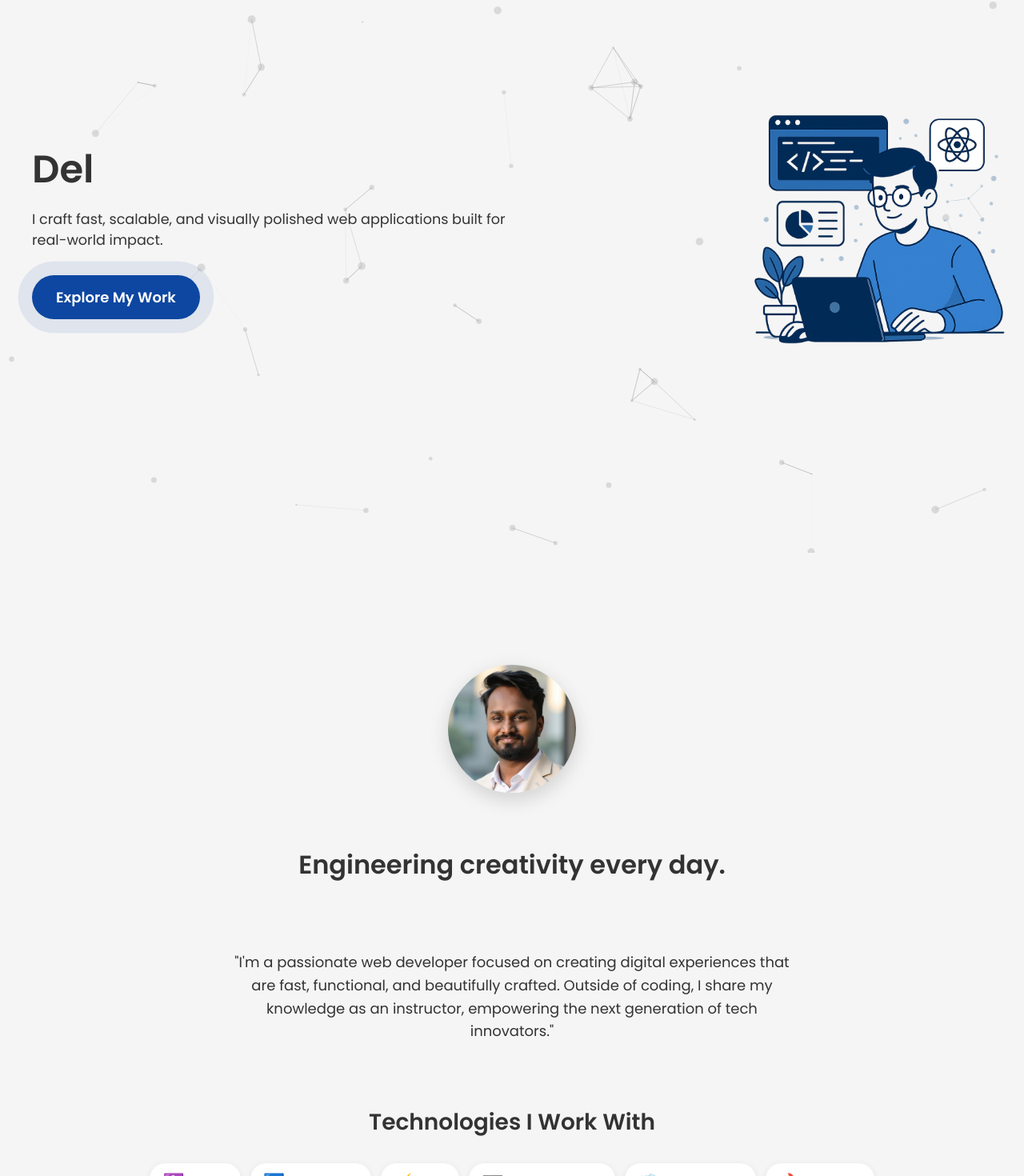
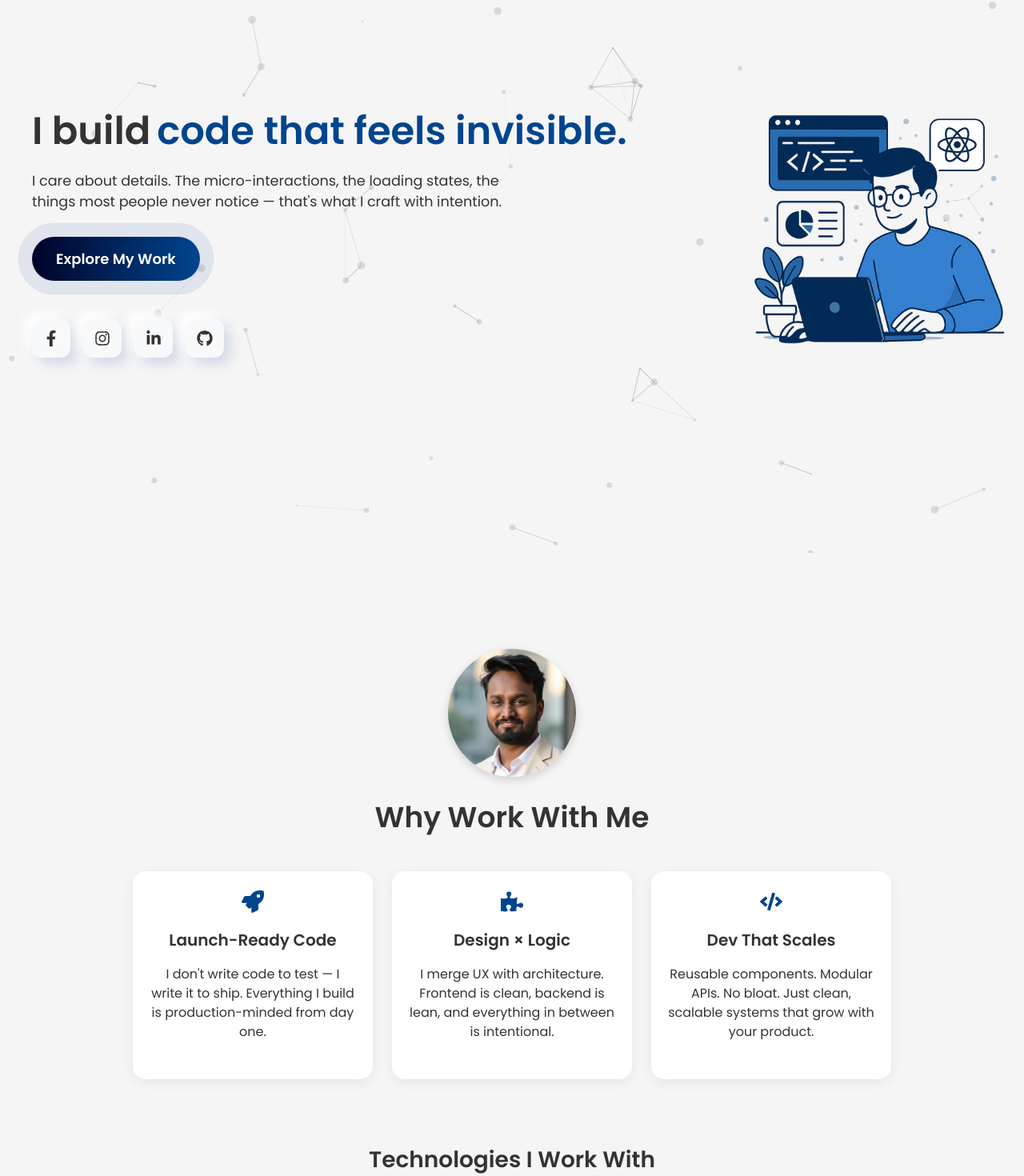
Before and after one commit to whyte-fanggg/portfolio, a React (Vite) app: page / in a window 1280 px wide. Shown: the part 109-1579 px from the top of the page at 80% size. Built offline with nearby package versions, Linux system fonts and the light colour scheme.

Commit message:
🚀 Final Hero + Social Icons polished and integrated

```diff
--- a/src/components/AboutHeader.tsx
+++ b/src/components/AboutHeader.tsx
@@ -5,78 +5,61 @@ function AboutHeader() {
   const [currentText, setCurrentText] = useState(0)
 
   const texts = [
-    {
-      id: "h1",
-      text: "Hi, I'm Stephen.",
-      tag: "h1",
-    },
-    {
-      id: "h2",
-      text: "Engineering creativity every day.",
-      tag: "h2",
-    },
+    { id: "1", text: "Hi, I'm Stephen." },
+    { id: "2", text: "I build with purpose." },
+    { id: "3", text: "Engineering creativity daily." },
   ]
 
   useEffect(() => {
     const interval = setInterval(() => {
       setCurrentText((prev) => (prev + 1) % texts.length)
     }, 4000)
-
     return () => clearInterval(interval)
   }, [texts.length])
 
   return (
     <div
       style={{
-        minHeight: "140px",
         width: "100%",
+        padding: "40px 20px",
+        textAlign: "center",
+        display: "flex",
+        flexDirection: "column",
+        alignItems: "center",
+        gap: "20px",
+      }}
+    >
+
+
+      {/* Rotating Text */}
+      <div
+        style={{
+          height: "50px", // Fixed height for stability
           display: "flex",
           justifyContent: "center",
           alignItems: "center",
-        position: "relative",
           overflow: "hidden",
-        textAlign: "center",
         }}
       >
         <AnimatePresence mode="wait">
-        <motion.div
+          <motion.h2
             key={texts[currentText].id}
-          initial={{ opacity: 0, y: 20 }}
+            initial={{ opacity: 0, y: 10 }}
             animate={{ opacity: 1, y: 0 }}
-          exit={{ opacity: 0, y: -20 }}
-          transition={{ duration: 0.8 }}
+            exit={{ opacity: 0, y: -10 }}
+            transition={{ duration: 0.5 }}
             style={{
-            position: "absolute",
-            width: "100%",
-            display: "flex",
-            justifyContent: "center",
-          }}
-        >
-          {texts[currentText].tag === "h1" ? (
-            <h1
-              style={{
-                fontSize: "clamp(32px, 5vw, 42px)",
+              fontSize: "clamp(20px, 4vw, 28px)",
               fontWeight: 700,
               margin: 0,
+              whiteSpace: "nowrap",
               color: "var(--text-color)",
             }}
           >
             {texts[currentText].text}
-            </h1>
-          ) : (
-            <h2
-              style={{
-                fontSize: "clamp(24px, 4vw, 32px)",
-                fontWeight: 700,
-                margin: 0,
-                color: "var(--text-color)",
-              }}
-            >
-              {texts[currentText].text}
-            </h2>
-          )}
-        </motion.div>
+          </motion.h2>
         </AnimatePresence>
+      </div>
     </div>
   )
 }
--- a/src/components/Hero.tsx
+++ b/src/components/Hero.tsx
@@ -1,7 +1,13 @@
 import { motion } from "framer-motion"
+import {
+  FaFacebookF,
+  FaGithub,
+  FaInstagram,
+  FaLinkedinIn,
+} from "react-icons/fa"
 import Typewriter from "../components/Typewriter"
 import ParticlesBackground from "../components/ParticlesBackground"
-import heroImage from "../assets/hero-image.png" // Update path if needed
+import heroImage from "../assets/hero-image.png"
 
 function Hero() {
   return (
@@ -27,20 +33,23 @@ function Hero() {
           animate={{ opacity: 1, y: 0 }}
           transition={{ duration: 1 }}
           style={{
-            fontSize: "clamp(1.8rem, 4vw, 3rem)", // 👇 reduced font size
+            fontSize: "clamp(1.8rem, 4vw, 3rem)",
             fontWeight: 800,
             textAlign: "left",
             marginBottom: "20px",
             lineHeight: 1.2,
           }}
         >
-          <Typewriter
-            texts={[
-              "Building Seamless Web Experiences.",
-              "Delivering Speed, Style, and Precision.",
-              "Turning Ideas into Scalable Products.",
-            ]}
-          />
+          <div style={{ display: "flex", gap: "8px", flexWrap: "wrap" }}>
+            <span style={{ fontWeight: 700 }}>I build</span>
+            <Typewriter
+              texts={[
+                "tools that solve real problems.",
+                "UI that gets out of the way.",
+                "code that feels invisible.",
+              ]}
+            />
+          </div>
         </motion.div>
 
         <motion.p
@@ -56,10 +65,11 @@ function Hero() {
             textAlign: "left",
           }}
         >
-          I craft fast, scalable, and visually polished web applications built
-          for real-world impact.
+          I care about details. The micro-interactions, the loading states, the
+          things most people never notice — that's what I craft with intention.
         </motion.p>
 
+        {/* CTA */}
         <motion.a
           href="#projects"
           initial={{ opacity: 0 }}
@@ -67,7 +77,8 @@ function Hero() {
           transition={{ duration: 2, delay: 1 }}
           style={{
             padding: "14px 30px",
-            backgroundColor: "var(--primary-color)",
+            background:
+              "linear-gradient(90deg, hsla(236, 100%, 8%, 1) 0%, hsla(211, 100%, 28%, 1) 100%)",
             color: "white",
             borderRadius: "50px",
             fontWeight: 600,
@@ -92,6 +103,76 @@ function Hero() {
         >
           Explore My Work
         </motion.a>
+
+        {/* Social Icons */}
+        <motion.div
+          initial={{ opacity: 0, y: 10 }}
+          animate={{ opacity: 1, y: 0 }}
+          transition={{ duration: 1.2, delay: 1.4 }}
+          style={{
+            display: "flex",
+            gap: "16px",
+            marginTop: "48px",
+          }}
+        >
+          {[
+            {
+              icon: FaFacebookF,
+              url: "https://facebook.com/stephenfrancis.dev",
+              gradient: "linear-gradient(45deg, #0e5bb5, #2c72df)", // Facebook blue
+            },
+            {
+              icon: FaInstagram,
+              url: "https://instagram.com/stephenfrancis.dev",
+              gradient:
+                "linear-gradient(45deg, #feda75, #fa7e1e, #d62976, #962fbf, #4f5bd5)", // Instagram multicolor
+            },
+            {
+              icon: FaLinkedinIn,
+              url: "https://www.linkedin.com/in/stephenchintalapudi-dev/",
+              gradient: "linear-gradient(45deg, #00497a, #006fa6)", // LinkedIn blue
+            },
+            {
+              icon: FaGithub,
+              url: "https://github.com/whyte-fanggg",
+              gradient: "linear-gradient(45deg, #161b22, #4c4177)", // GitHub dark
+            },
+          ].map(({ icon: Icon, url, gradient }, i) => (
+            <a
+              key={i}
+              href={url}
+              target="_blank"
+              rel="noopener noreferrer"
+              style={{
+                width: "48px",
+                height: "48px",
+                borderRadius: "12px",
+                display: "flex",
+                alignItems: "center",
+                justifyContent: "center",
+                background: "#f8f9fb",
+                color: "#333",
+                fontSize: "20px",
+                boxShadow: "8px 8px 16px #d1d9e6, -8px -8px 16px #ffffff",
+                transition: "all 0.3s ease-in-out",
+              }}
+              onMouseEnter={(e) => {
+                e.currentTarget.style.background = gradient
+                e.currentTarget.style.color = "white"
+                e.currentTarget.style.boxShadow =
+                  "inset 4px 4px 10px rgba(0,0,0,0.1), inset -4px -4px 10px rgba(255,255,255,0.2)"
+              }}
+              onMouseLeave={(e) => {
+                e.currentTarget.style.background = "#f8f9fb"
+                e.currentTarget.style.color = "#333"
+                e.currentTarget.style.boxShadow =
+                  "8px 8px 16px #d1d9e6, -8px -8px 16px #ffffff"
+              }}
+            >
+              <Icon />
+            </a>
+          ))}
+        </motion.div>
       </div>
 
       {/* Right 30% */}
--- a/src/components/Navbar.tsx
+++ b/src/components/Navbar.tsx
@@ -52,7 +52,7 @@ function Navbar() {
           style={{ height: "32px", width: "32px", borderRadius: "50%" }}
         />
         <span style={{ color: "#0d47a1", fontWeight: 600, fontSize: "18px" }}>
-          stegadgets
+          Stephen Francis
         </span>
       </a>
 
--- a/src/components/ProjectsSection.tsx
+++ b/src/components/ProjectsSection.tsx
@@ -128,7 +128,7 @@ function ProjectsSection() {
       {/* Section Title */}
       <h1
         style={{
-          fontSize: "clamp(32px, 6vw, 48px)",
+          fontSize: "clamp(32px, 6vw, 36px)",
           fontWeight: 700,
           textAlign: "center",
           marginBottom: "40px",
@@ -255,7 +255,7 @@ function ProjectsSection() {
                 position: "absolute",
                 bottom: "20px",
                 right: "30px",
-                backgroundColor: "var(--primary-color)",
+                background: "linear-gradient(90deg, hsla(236, 100%, 8%, 1) 0%, hsla(211, 100%, 28%, 1) 100%)",
                 color: "white",
                 padding: "12px 24px",
                 borderRadius: "50px",
--- a/src/components/Typewriter.tsx
+++ b/src/components/Typewriter.tsx
@@ -29,14 +29,23 @@ function Typewriter({ texts }: Props) {
         setSubIndex((prev) => prev + (reverse ? -1 : 1))
         setText(texts[index].substring(0, subIndex))
       },
-      reverse ? 40 : 100
+      reverse ? 20 : 20
     )
 
     return () => clearTimeout(timeout)
   }, [subIndex, index, reverse, texts])
 
   return (
-    <span style={{ display: "inline-block", minWidth: "220px" }}>{text}</span>
+    <span
+      style={{
+        display: "inline-block",
+        minWidth: "200px",
+        color: "var(--primary-color)",
+        fontWeight: 700,
+      }}
+    >
+      {text}
+    </span>
   )
 }
 
--- /dev/null
+++ b/src/components/WhyMe.tsx
@@ -0,0 +1,86 @@
+import { motion } from "framer-motion"
+import { FaRocket, FaCode, FaPuzzlePiece } from "react-icons/fa"
+
+const cards = [
+  {
+    icon: <FaRocket size={28} />,
+    title: "Launch-Ready Code",
+    desc: "I don't write code to test — I write it to ship. Everything I build is production-minded from day one.",
+  },
+  {
+    icon: <FaPuzzlePiece size={28} />,
+    title: "Design × Logic",
+    desc: "I merge UX with architecture. Frontend is clean, backend is lean, and everything in between is intentional.",
+  },
+  {
+    icon: <FaCode size={28} />,
+    title: "Dev That Scales",
+    desc: "Reusable components. Modular APIs. No bloat. Just clean, scalable systems that grow with your product.",
+  },
+]
+
+function WhyMe() {
+  return (
+    <div style={{ width: "100%" }}>
+      <h2
+        style={{
+          fontSize: "clamp(28px, 5vw, 36px)",
+          fontWeight: 700,
+          marginBottom: "40px",
+          color: "var(--text-color)",
+          textAlign: "center",
+        }}
+      >
+        Why Work With Me
+      </h2>
+
+      <div
+        style={{
+          display: "flex",
+          flexWrap: "wrap",
+          justifyContent: "center",
+          gap: "24px",
+        }}
+      >
+        {cards.map((card, i) => (
+          <motion.div
+            key={i}
+            initial={{ opacity: 0, y: 30 }}
+            whileInView={{ opacity: 1, y: 0 }}
+            transition={{ duration: 0.5, delay: i * 0.2 }}
+            viewport={{ once: true }}
+            style={{
+              width: "300px",
+              minHeight: "260px",
+              background: "var(--card-bg)",
+              color: "var(--text-color)",
+              padding: "24px 20px",
+              borderRadius: "16px",
+              boxShadow: "0 4px 16px rgba(0,0,0,0.06)",
+              textAlign: "center",
+              flexShrink: 0, // ✅ prevents squeezing on small screens
+            }}
+          >
+            <div
+              style={{ marginBottom: "12px", color: "var(--primary-color)" }}
+            >
+              {card.icon}
+            </div>
+            <h3
+              style={{
+                fontSize: "20px",
+                fontWeight: 600,
+                marginBottom: "12px",
+              }}
+            >
+              {card.title}
+            </h3>
+            <p style={{ fontSize: "16px", lineHeight: 1.5 }}>{card.desc}</p>
+          </motion.div>
+        ))}
+      </div>
+    </div>
+  )
+}
+
+export default WhyMe
--- a/src/pages/About.tsx
+++ b/src/pages/About.tsx
@@ -1,84 +1,76 @@
 import { motion } from "framer-motion"
-import me from "../assets/me.jpg"
 import TechStack from "../components/TechStack"
-import AboutHeader from "../components/AboutHeader"
-// import Typewriter from "../components/Typewriter"
+import WhyMe from "../components/WhyMe"
 
 function About() {
   return (
     <div
       style={{
-        maxWidth: "1000px",
-        margin: "auto",
-        padding: "60px 20px",
+        maxWidth: "1200px", // tighter container for better readability
+        margin: "0 auto",
+        padding: "40px 20px",
         display: "flex",
         flexDirection: "column",
         alignItems: "center",
-        gap: "60px",
+        gap: "80px", // more breathing space between sections
         textAlign: "center",
       }}
     >
-      {/* Profile Section */}
+      {/* Profile + Why Me Section */}
       <motion.div
-        initial={{ opacity: 0, y: 50 }}
+        initial={{ opacity: 0, y: 40 }}
         whileInView={{ opacity: 1, y: 0 }}
-        transition={{ duration: 0.8 }}
+        transition={{ duration: 0.6 }}
         viewport={{ once: true }}
         style={{
           display: "flex",
           flexDirection: "column",
           alignItems: "center",
-          gap: "20px",
+          gap: "24px",
         }}
       >
         <img
-          src={me}
+          src="/src/assets/me.jpg"
           alt="Stephen Francis"
           style={{
             width: "160px",
             height: "160px",
             borderRadius: "50%",
             objectFit: "cover",
-            boxShadow: "0 8px 24px rgba(0, 0, 0, 0.15)",
+            boxShadow: "0 4px 12px rgba(0, 0, 0, 0.15)",
           }}
         />
-        <AboutHeader/>
-
-        <p style={{ fontSize: "18px", lineHeight: 1.6, maxWidth: "700px" }}>
-          "I'm a passionate web developer focused on creating digital
-          experiences that are fast, functional, and beautifully crafted.
-          Outside of coding, I share my knowledge as an instructor, empowering
-          the next generation of tech innovators."
-        </p>
+        <WhyMe />
       </motion.div>
 
-      {/* Tech Stack Section */}
+      {/* Tech Stack */}
       <motion.div
-        initial={{ opacity: 0, y: 50 }}
+        initial={{ opacity: 0, y: 40 }}
         whileInView={{ opacity: 1, y: 0 }}
-        transition={{ duration: 0.8, delay: 0.2 }}
+        transition={{ duration: 0.6, delay: 0.2 }}
         viewport={{ once: true }}
         style={{ width: "100%" }}
       >
         <TechStack />
       </motion.div>
 
-      {/* Quote Section */}
+      {/* Mission Quote */}
       <motion.div
-        initial={{ opacity: 0, y: 50 }}
+        initial={{ opacity: 0, y: 40 }}
         whileInView={{ opacity: 1, y: 0 }}
-        transition={{ duration: 0.8, delay: 0.4 }}
+        transition={{ duration: 0.6, delay: 0.3 }}
         viewport={{ once: true }}
         style={{
-          background: "linear-gradient(135deg, #1a1a1a, #4e54c8)",
+          background:
+            "linear-gradient(90deg, hsla(236, 100%, 8%, 1) 0%, hsla(211, 100%, 28%, 1) 100%)",
           color: "white",
-          padding: "30px 20px",
+          padding: "32px 24px",
           borderRadius: "16px",
-          maxWidth: "700px",
           fontSize: "20px",
           fontWeight: 600,
-          lineHeight: 1.5,
-          boxShadow: "0 6px 20px rgba(0,0,0,0.2)",
+          lineHeight: 1.6,
+          maxWidth: "720px",
+          boxShadow: "0 8px 24px rgba(0,0,0,0.2)",
         }}
       >
         "Great web applications are built at the intersection of creativity,
--- a/src/pages/Contact.tsx
+++ b/src/pages/Contact.tsx
@@ -1,8 +1,58 @@
-import { useState, useRef } from "react"
-import { FaGithub, FaLinkedin } from "react-icons/fa"
+import { useState, useRef, useEffect } from "react"
+import { FaArrowUp } from "react-icons/fa"
 import emailjs from "@emailjs/browser"
 import { toast } from "react-toastify"
 import { motion } from "framer-motion"
+
+function ScrollToTopButton() {
+  const [isVisible, setIsVisible] = useState(false)
+
+  useEffect(() => {
+    const toggleVisibility = () => {
+      setIsVisible(window.scrollY > 300)
+    }
+    window.addEventListener("scroll", toggleVisibility)
+    return () => window.removeEventListener("scroll", toggleVisibility)
+  }, [])
+
+  const scrollToTop = () => {
+    window.scrollTo({ top: 0, behavior: "smooth" })
+  }
+
+  return (
+    isVisible && (
+      <button
+        onClick={scrollToTop}
+        aria-label="Scroll to top"
+        style={{
+          position: "fixed",
+          bottom: "30px",
+          right: "30px",
+          width: "56px",
+          height: "56px",
+          borderRadius: "9999px",
+          border: "none",
+          background: "white",
+          color: "#0d47a1",
+          boxShadow: "0 6px 18px rgba(0,0,0,0.15)",
+          cursor: "pointer",
+          transition: "all 0.3s ease-in-out",
+        }}
+        onMouseEnter={(e) => {
+          e.currentTarget.style.background =
+            "linear-gradient(90deg, hsla(236, 100%, 8%, 1) 0%, hsla(211, 100%, 28%, 1) 100%)"
+          e.currentTarget.style.color = "white"
+        }}
+        onMouseLeave={(e) => {
+          e.currentTarget.style.background = "white"
+          e.currentTarget.style.color = "#0d47a1"
+        }}
+      >
+        <FaArrowUp />
+      </button>
+    )
+  )
+}
 
 function Contact() {
   const formRef = useRef<HTMLFormElement>(null)
@@ -66,22 +116,7 @@ function Contact() {
         </motion.button>
       </form>
 
-      <div className="contact-socials">
-        <a
-          href="https://www.linkedin.com/in/stephenchintalapudi-dev/"
-          target="_blank"
-          rel="noopener noreferrer"
-        >
-          <FaLinkedin />
-        </a>
-        <a
-          href="https://github.com/whyte-fanggg"
-          target="_blank"
-          rel="noopener noreferrer"
-        >
-          <FaGithub />
-        </a>
-      </div>
+      <ScrollToTopButton />
     </section>
   )
 }
--- a/src/styles/index.css
+++ b/src/styles/index.css
@@ -1,6 +1,6 @@
 /* ======= index.css ======= */
 :root {
-  --primary-color: #0d47a1;
+  --primary-color: #00458e;
   --text-color: #333;
   --bg-color: #f5f5f5;
   --card-bg: #ffffff;
@@ -60,7 +60,11 @@ a:hover {
 }
 
 button {
-  background: linear-gradient(90deg, #646cff, #535bf2);
+  background: linear-gradient(
+    90deg,
+    hsla(236, 100%, 8%, 1) 0%,
+    hsla(211, 100%, 28%, 1) 100%
+  );
   border-radius: 8px;
   border: none;
   padding: 0.6em 1.2em;
@@ -179,7 +183,7 @@ html {
 }
 
 .contact-title {
-  font-size: clamp(32px, 6vw, 42px);
+  font-size: clamp(32px, 6vw, 36px);
   margin-bottom: 10px;
 }
 
```
Also changed, not shown: src/App.tsx (+16 -8 lines), src/components/ScrollToTopButton.tsx (added, +54 -0 lines). Lines whose indentation alone changed are shown as unchanged.
